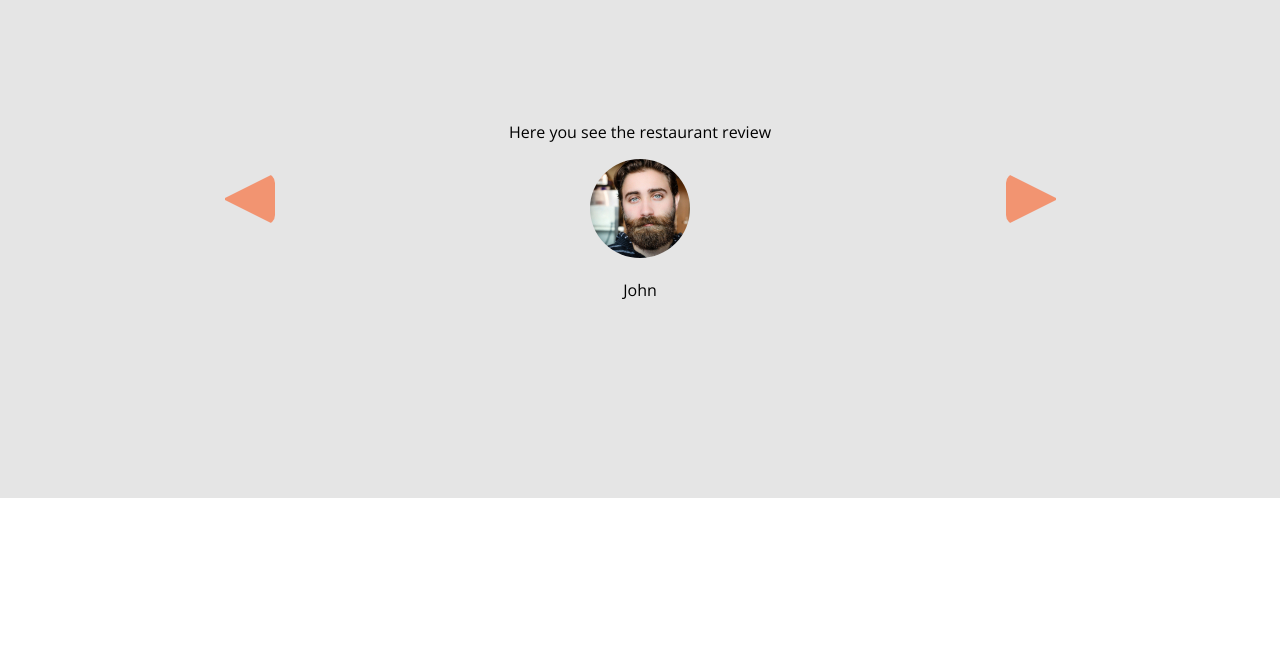
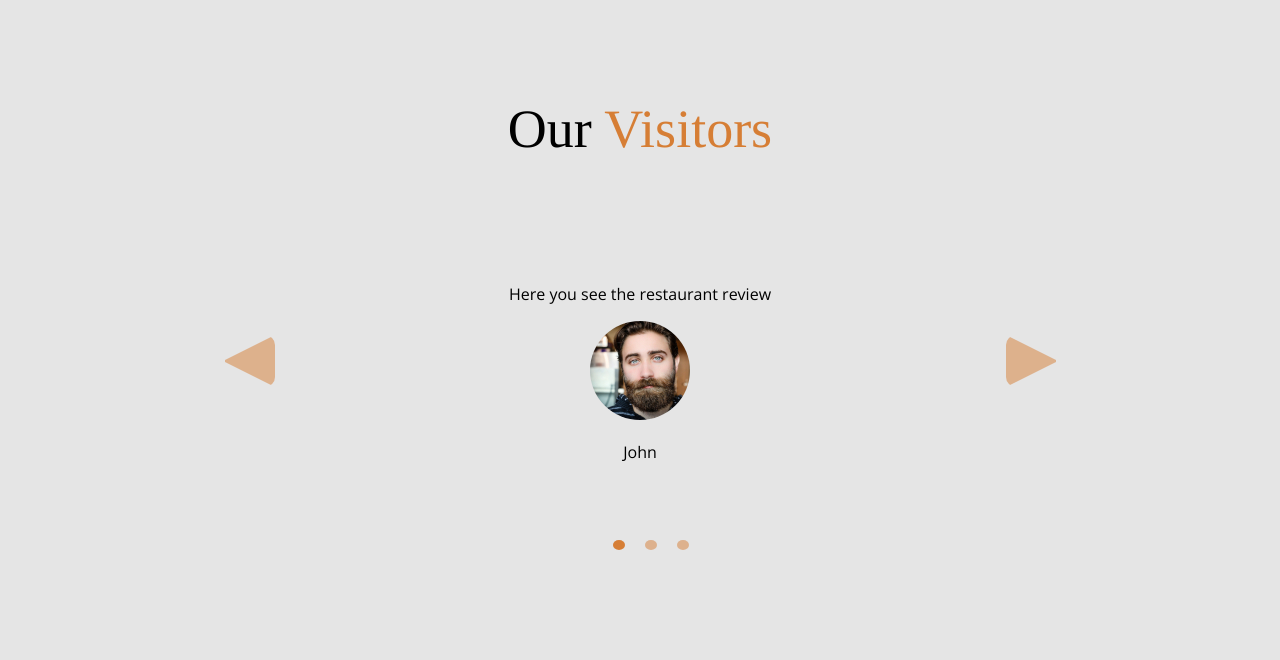
Before and after one commit to slvkubrak22/House-of-the-best-food, a plain HTML site: page index.html in a window 1280 px wide. Shown: the part 4345-5005 px from the top of the page. Before the commit the page ends 4843 px from the top, so only its background shows below. Drawn offline with nearby package versions, Linux system fonts and the light colour scheme.

Commit message:
implemented slider for review visitor

```diff
--- a/index.html
+++ b/index.html
@@ -105,7 +105,7 @@
       <button class="button">Book a table</button>
     </section>
     <section class="dishes pad">
-      <h2 class="h2_title dishes__h2_title-center">Our <span class="h2_title-color">Dishes</span></h2>
+      <h2 class="h2_title h2_title-center">Our <span class="h2_title-color">Dishes</span></h2>
       <div class="dishes__menu">
         <img class="block" src="./Assets/Mask Group.jpg" alt="">
         <div class="grid grid-gap30">
@@ -167,6 +167,7 @@
       </div>
     </section>
     <section class="reviews pad">
+      <h2 class="h2_title h2_title-center">Our <span class="h2_title-color">Visitors</span></h2>
       <div class="slider">
         <div class="slide review_slide--1">
           <p class="reviews__text">Here you see the restaurant review </p>
--- a/script.js
+++ b/script.js
@@ -1,15 +1,16 @@
 'use strict'
 
+//slider
 const slider = document.querySelector('.slider');
-const slide = document.querySelectorAll('.slide');
+const slides = document.querySelectorAll('.slide');
 const btnNext = document.querySelector('.slider__btn-left');
 const btnPrev = document.querySelector('.slider__btn-right')
 
 let currentSlide = 0;
-const slideLength = slide.length;
+const slideLength = slides.length;
 
 function moveSlide(slideNumber) {
-  slide.forEach((slide, index) => (slide.style.transform = `translateX(${(index - slideNumber) * 100}%)`));
+  slides.forEach((slide, index) => (slide.style.transform = `translateX(${(index - slideNumber) * 100}%)`));
 };
 
 moveSlide(0);
@@ -21,6 +22,7 @@ function nextSlide() {
     currentSlide++;
   }
   moveSlide(currentSlide);
+  activeDot(currentSlide);
 };
 
 function previousSlide() {
@@ -30,6 +32,7 @@ function previousSlide() {
     currentSlide--;
   }
   moveSlide(currentSlide);
+  activeDot(currentSlide);
 };
 
 btnNext.addEventListener('click', nextSlide);
@@ -39,3 +42,24 @@ document.addEventListener('keydown', function(e) {
   if(e.key === 'ArrowLeft') previousSlide();
   if(e.key === 'ArrowRight') nextSlide();
 });
+
+//slider's dots
+const dotsContainer = document.querySelector('.dots');
+
+function createDots() {
+  slides.forEach((_, index) => dotsContainer.insertAdjacentHTML('beforeend', `<button class="dots__dot" data-slide="${index}"></button>`));
+};
+createDots();
+
+function activeDot(slide) {
+  document.querySelectorAll('.dots__dot').forEach(dot => dot.classList.remove('dots-active'));
+  document.querySelector(`.dots__dot[data-slide="${slide}"]`).classList.add('dots-active');
+};
+activeDot(0);
+
+dotsContainer.addEventListener('click', function(e) {
+  if(e.target.classList.contains('dots__dot')) {
+    moveSlide(e.target.dataset.slide);
+    activeDot(e.target.dataset.slide);
+  }
+});
--- a/style.css
+++ b/style.css
@@ -190,6 +190,10 @@ body{
   color: var(--color-header);
 }
 
+.h2_title-center {
+  text-align: center;
+}
+
 .about__history_description-text {
   font-family: var(---color-main);
   font-size: 14px;
@@ -230,10 +234,6 @@ body{
 
 .dishes {
   padding-bottom: 150px;
-}
-
-.dishes__h2_title-center {
-  text-align: center;
 }
 
 .dishes__menu {
@@ -304,8 +304,12 @@ body{
 }
 
 .reviews {
-  display: flex;
   background-color: #E5E5E5;
+  padding-top: 100px;
+}
+
+.reviews h2 {
+  margin: 0;
 }
 
 .slider {
@@ -316,7 +320,6 @@ body{
   width: 100%;
   height: 500px;
 }
-
 
 .slide {
   position: absolute;
@@ -351,7 +354,7 @@ body{
   width: 0;
   height: 0;
   border-top: 25px solid transparent;
-  border-left: 50px solid orangered;
+  border-left: 50px solid var(--color-header);
   border-bottom: 25px solid transparent;
   border-radius: 10px;
 }
@@ -361,7 +364,31 @@ body{
   width: 0;
   height: 0;
   border-top: 25px solid transparent;
-  border-right: 50px solid orangered;
+  border-right: 50px solid var(--color-header);
   border-bottom: 25px solid transparent;
   border-radius: 10px;
 }
+
+.dots {
+  position: absolute;
+  bottom: 20%;
+  left: 45%;
+  margin: 0 10px;
+  display: flex;
+
+}
+
+.dots__dot {
+  width: 10px;
+  height: 10px;
+  background-color: #D67E35;
+  border-radius: 50%;
+  transition: all 1s;
+  opacity: 50%;
+  margin: 10px;
+  border: none;
+}
+
+.dots-active {
+  opacity: 100%;
+}
```
